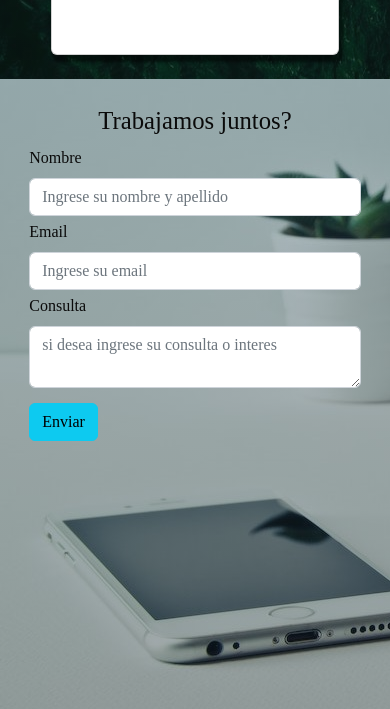
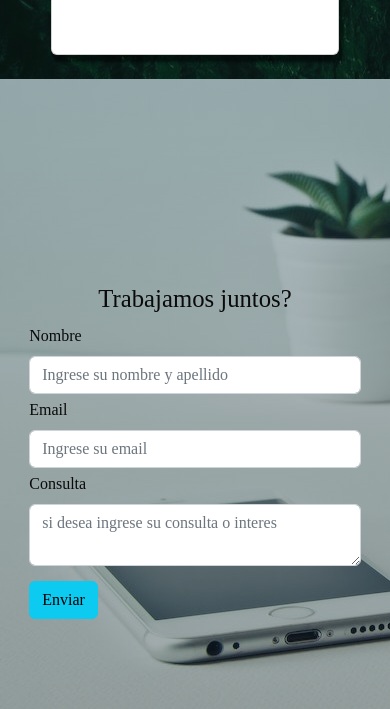
Before and after one commit to Tobias7567/adhoc, a plain HTML site: page index.html in a window 390 px wide. Shown: the part 2786-3495 px from the top of the page. Drawn offline with nearby package versions, Linux system fonts and the light colour scheme; a web font is replaced by a local one.

Commit message:
Add files via upload

```diff
--- a/index.css
+++ b/index.css
@@ -317,8 +317,8 @@ height: 100%;
   height: 50vh !important;
 }
 .container_div4{
-  justify-content:flex-start;
-  height: 75vh;
+  justify-content:center;
+  height: 85vh;
 }
   .container_div4 h2{
     margin-top: 1.1em;
```
